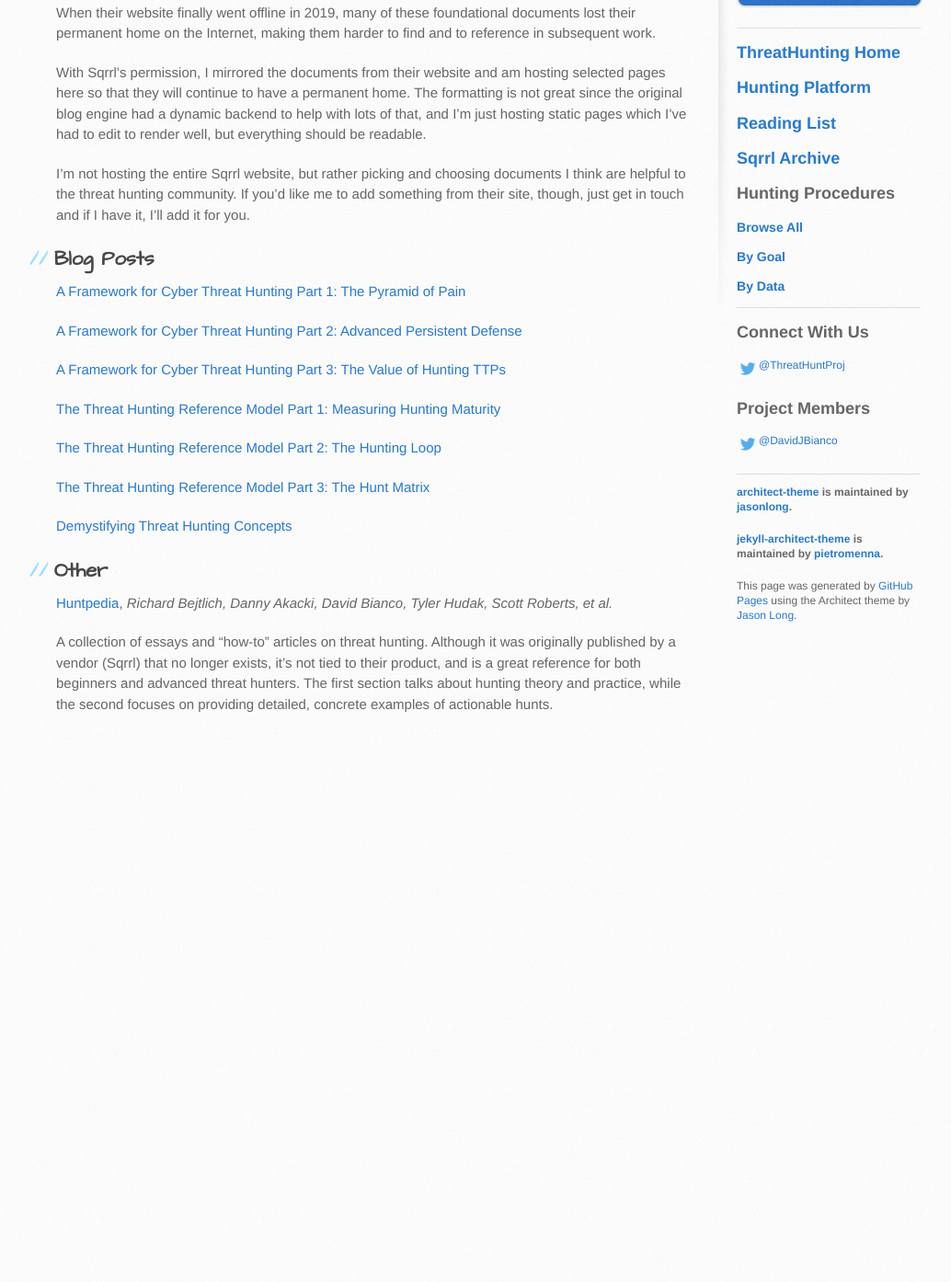
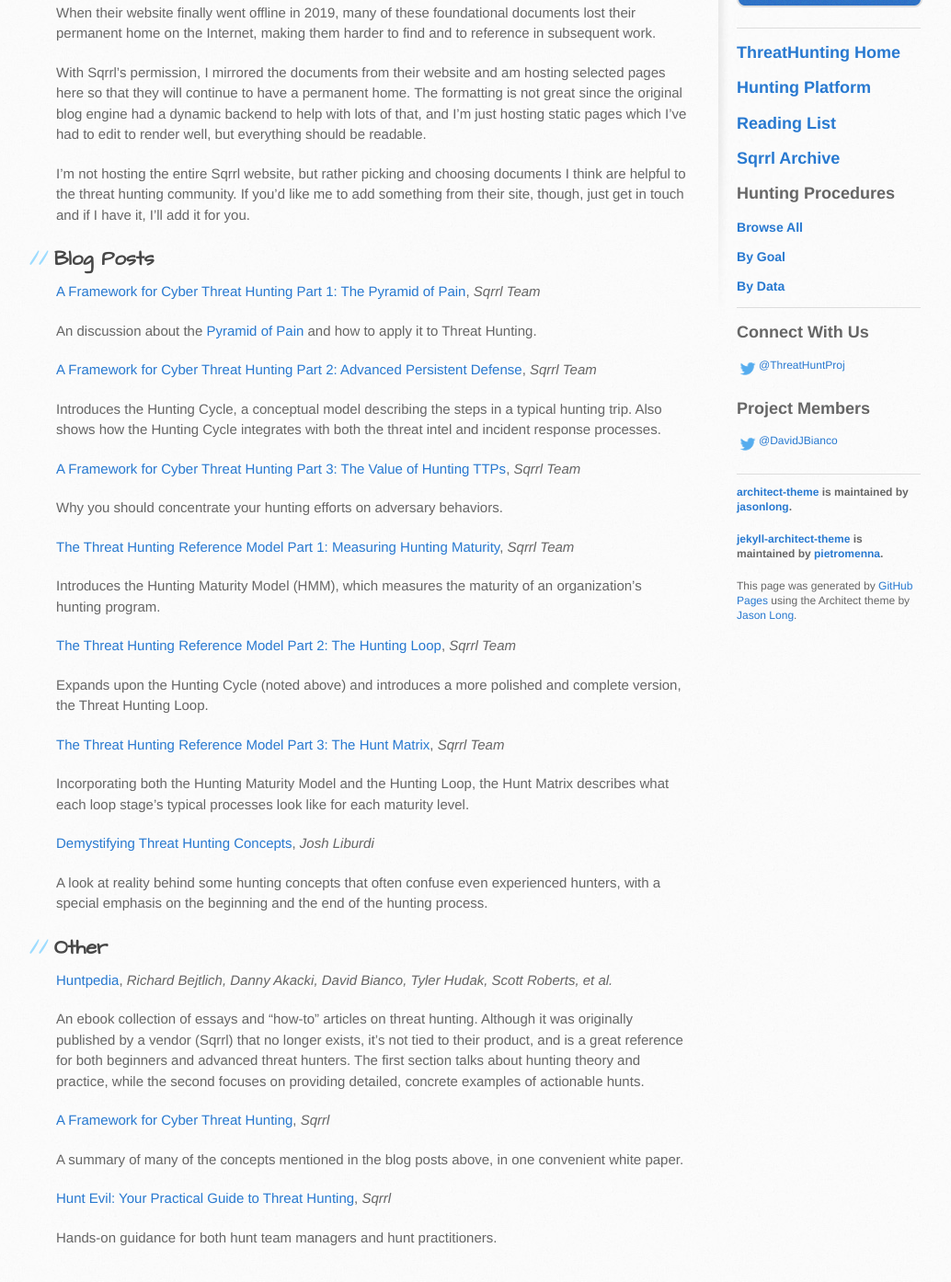
Before and after one commit to ThreatHuntingProject/ThreatHunting, a Jekyll site: the page built from sqrrl-archive.md, in a window 1280 px wide and 1400 px high, scrolled down 580 px. Shown: the top 1394 px of the window at 92% size, without its empty margins (109-1143 px from the left). Built offline with Jekyll 4.4.1, drawn with Linux system fonts in a browser that asks for light colours; before the commit the page ends 1400 px from its top, so only the background shows below that.

Commit message:
Added new resources and descriptions to everything.

```diff
--- a/sqrrl-archive.md
+++ b/sqrrl-archive.md
@@ -14,22 +14,44 @@
 
 ## Blog Posts
 
-**[A Framework for Cyber Threat Hunting Part 1: The Pyramid of Pain](files/A Framework for Cyber Threat Hunting Part 1_ The Pyramid of Pain _ Sqrrl.pdf)**
+**[A Framework for Cyber Threat Hunting Part 1: The Pyramid of Pain](files/A Framework for Cyber Threat Hunting Part 1_ The Pyramid of Pain _ Sqrrl.pdf)**, *Sqrrl Team*
 
-**[A Framework for Cyber Threat Hunting Part 2: Advanced Persistent Defense](files/A Framework for Cyber Threat Hunting Part 2_ Advanced Persistent Defense _ Sqrrl.pdf)**
+An discussion about the [Pyramid of Pain](https://bit.ly/PyramidOfPain) and how to apply it to Threat Hunting.
 
-**[A Framework for Cyber Threat Hunting Part 3: The Value of Hunting TTPs](files/A Framework for Cyber Threat Hunting Part 3_ The Value of Hunting TTPs _ Sqrrl.pdf)**
+**[A Framework for Cyber Threat Hunting Part 2: Advanced Persistent Defense](files/A Framework for Cyber Threat Hunting Part 2_ Advanced Persistent Defense _ Sqrrl.pdf)**, *Sqrrl Team*
 
-**[The Threat Hunting Reference Model Part 1: Measuring Hunting Maturity](files/The Threat Hunting Reference Model Part 1_ Measuring Hunting Maturity _ Sqrrl.pdf)**
+Introduces the Hunting Cycle, a conceptual model describing the steps in a typical hunting trip. Also shows how the Hunting Cycle integrates with both the threat intel and incident response processes.
 
-**[The Threat Hunting Reference Model Part 2: The Hunting Loop](files/The Threat Hunting Reference Model Part 2_ The Hunting Loop _ Sqrrl.pdf)**
+**[A Framework for Cyber Threat Hunting Part 3: The Value of Hunting TTPs](files/A Framework for Cyber Threat Hunting Part 3_ The Value of Hunting TTPs _ Sqrrl.pdf)**, *Sqrrl Team*
 
-**[The Threat Hunting Reference Model Part 3: The Hunt Matrix](files/The Threat Hunting Reference Model Part 3_ The Hunt Matrix _ Sqrrl.pdf)**
+Why you should concentrate your hunting efforts on adversary behaviors.
 
-**[Demystifying Threat Hunting Concepts](files/Demystifying Threat Hunting Concepts _ Sqrrl.pdf)**
+**[The Threat Hunting Reference Model Part 1: Measuring Hunting Maturity](files/The Threat Hunting Reference Model Part 1_ Measuring Hunting Maturity _ Sqrrl.pdf)**, *Sqrrl Team*
+
+Introduces the Hunting Maturity Model (HMM), which measures the maturity of an organization's hunting program.
+
+**[The Threat Hunting Reference Model Part 2: The Hunting Loop](files/The Threat Hunting Reference Model Part 2_ The Hunting Loop _ Sqrrl.pdf)**, *Sqrrl Team*
+
+Expands upon the Hunting Cycle (noted above) and introduces a more polished and complete version, the Threat Hunting Loop.
+
+**[The Threat Hunting Reference Model Part 3: The Hunt Matrix](files/The Threat Hunting Reference Model Part 3_ The Hunt Matrix _ Sqrrl.pdf)**, *Sqrrl Team*
+
+Incorporating both the Hunting Maturity Model and the Hunting Loop, the Hunt Matrix describes what each loop stage's typical processes look like for each maturity level.
+
+**[Demystifying Threat Hunting Concepts](files/Demystifying Threat Hunting Concepts _ Sqrrl.pdf)**, *Josh Liburdi*
+
+A look at reality behind some hunting concepts that often confuse even experienced hunters, with a special emphasis on the beginning and the end of the hunting process.
 
 ## Other
 
 **[Huntpedia](files/huntpedia.pdf)**, *Richard Bejtlich, Danny Akacki, David Bianco, Tyler Hudak, Scott Roberts, et al.*
 
-A collection of essays and "how-to" articles on threat hunting. Although it was originally published by a vendor (Sqrrl) that no longer exists, it's not tied to their product, and is a great reference for both beginners and advanced threat hunters. The first section talks about hunting theory and practice, while the second focuses on providing detailed, concrete examples of actionable hunts.
+An ebook collection of essays and "how-to" articles on threat hunting. Although it was originally published by a vendor (Sqrrl) that no longer exists, it's not tied to their product, and is a great reference for both beginners and advanced threat hunters. The first section talks about hunting theory and practice, while the second focuses on providing detailed, concrete examples of actionable hunts.
+
+**[A Framework for Cyber Threat Hunting](files/framework-for-threat-hunting-whitepaper.pdf)**, *Sqrrl*
+
+A summary of many of the concepts mentioned in the blog posts above, in one convenient white paper.
+
+**[Hunt Evil: Your Practical Guide to Threat Hunting](files/hunt-evil-practical-guide-threat-hunting.pdf)**, *Sqrrl*
+
+Hands-on guidance for both hunt team managers and hunt practitioners.
```
